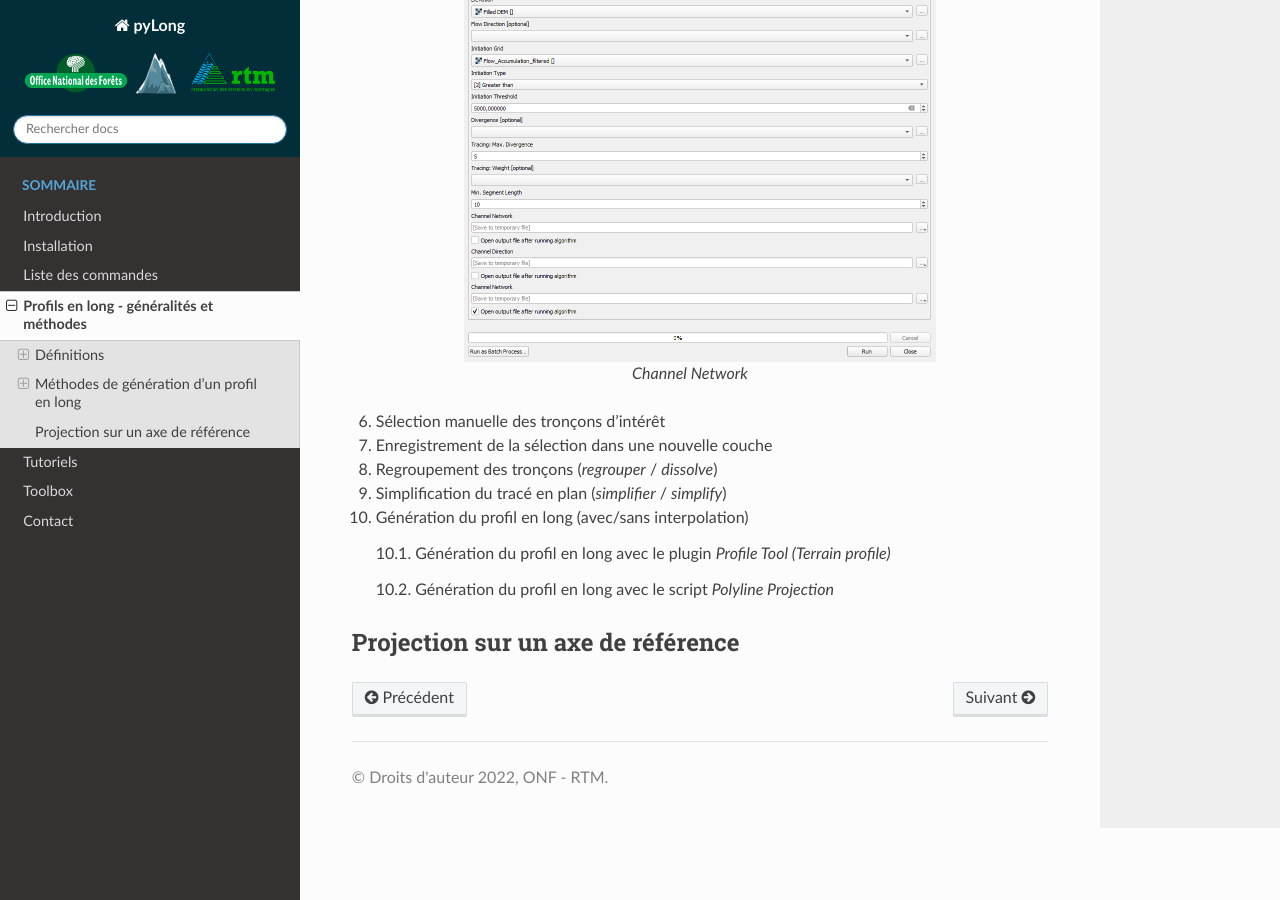
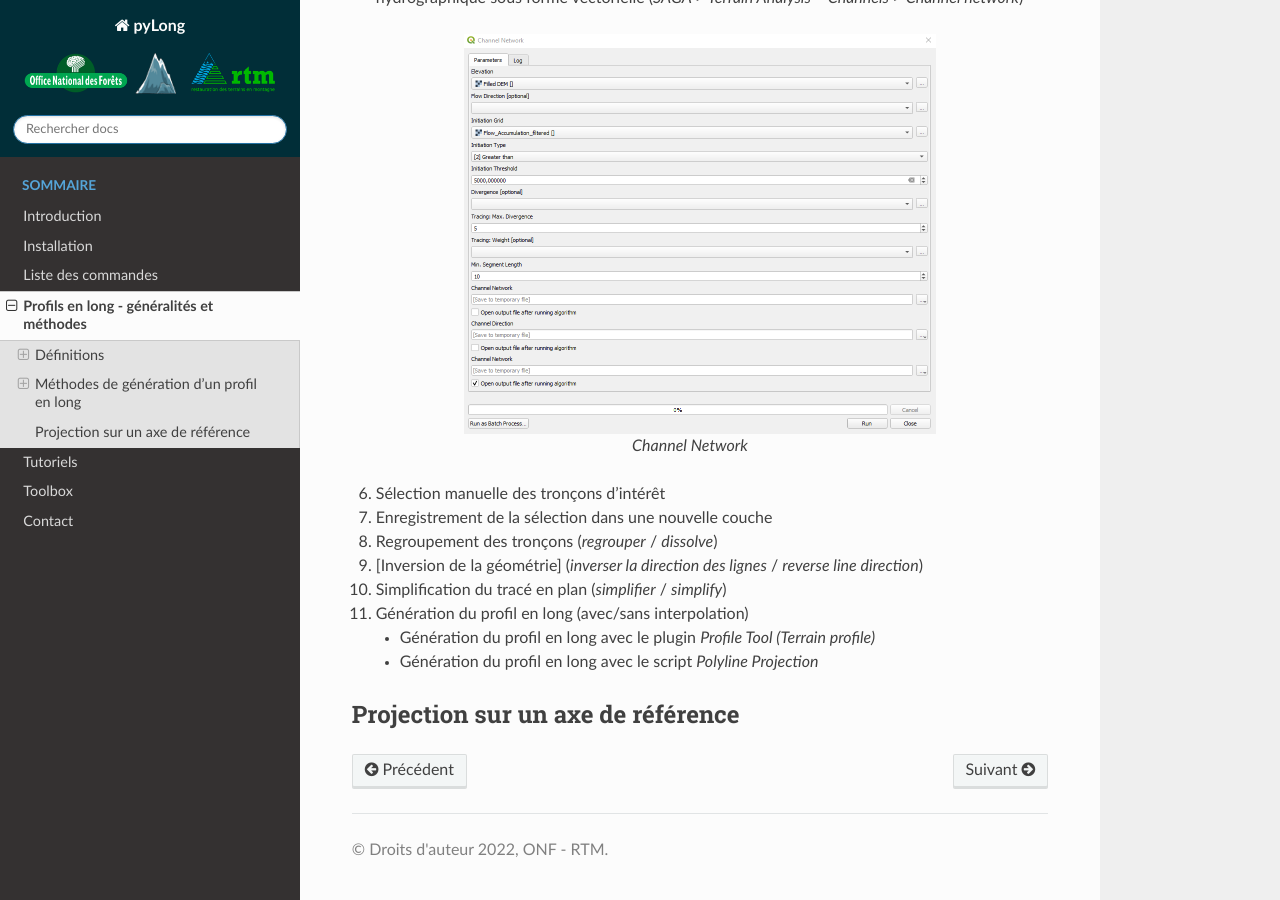
Before and after one commit to clementroussel/pyLong-doc, a Sphinx documentation site: the page built from docs/source/profil_en_long.rst, in a window 1280 px wide and 900 px high, scrolled down 4121 px. Built offline with Sphinx 7.4.7 and the Read the Docs theme 2.0.0, drawn with Linux system fonts in a browser that asks for light colours; some of the changed text lies outside the part shown.

Commit message:
Update profil_en_long.rst

```diff
--- a/docs/source/profil_en_long.rst
+++ b/docs/source/profil_en_long.rst
@@ -36,7 +36,8 @@
 5. Regroupement des tronçons (*regrouper* / *dissolve*)
 6. Suppression de tous les champs de la table attributaire (*supprimer champ(s)* / *drop fields*)
 7. Ajout d'un champ auto-incrémenté "Id" (*ajouter un champ auto-incrémenté* / "add autoincrement field*)
-8. Utilisation du script *Polyline Projection*
+8. [Inversion de la géométrie] (*inverser la direction des lignes* / *reverse line direction*)
+9. Utilisation du script *Polyline Projection*
 
 Avantages:
 
@@ -56,7 +57,8 @@
 2. Génération des courbes de niveau
 3. Création d'une nouvelle couche vectorielle, de type polyligne
 4. Construction du tracé en plan par numérisation manuelle
-5. Génération du profil en long (avec/sans interpolation)
+5. [Inversion de la géométrie] (*inverser la direction des lignes* / *reverse line direction*)
+6. Génération du profil en long (avec/sans interpolation)
 
     * Génération du profil en long avec le plugin *Profile Tool (Terrain profile)*
     * Génération du profil en long avec le script *Polyline Projection*
@@ -78,7 +80,8 @@
 
 1. Chargement d'un MNT
 2. Construction d'un axe en plan
-3. Génération des tabulations avec le script *Cross Profiles*
+3. [Inversion de la géométrie] (*inverser la direction des lignes* / *reverse line direction*)
+4. Génération des tabulations avec le script *Cross Profiles*
 
 Avantages:
 
@@ -130,12 +133,12 @@
 6. Sélection manuelle des tronçons d'intérêt
 7. Enregistrement de la sélection dans une nouvelle couche
 8. Regroupement des tronçons (*regrouper* / *dissolve*)
-9. Simplification du tracé en plan (*simplifier* / *simplify*)
-10. Génération du profil en long (avec/sans interpolation)
+9. [Inversion de la géométrie] (*inverser la direction des lignes* / *reverse line direction*)
+10. Simplification du tracé en plan (*simplifier* / *simplify*)
+11. Génération du profil en long (avec/sans interpolation)
 
-    10.1. Génération du profil en long avec le plugin *Profile Tool (Terrain profile)*
-
-    10.2. Génération du profil en long avec le script *Polyline Projection*
+    * Génération du profil en long avec le plugin *Profile Tool (Terrain profile)*
+    * Génération du profil en long avec le script *Polyline Projection*
 
 
 Projection sur un axe de référence
```
